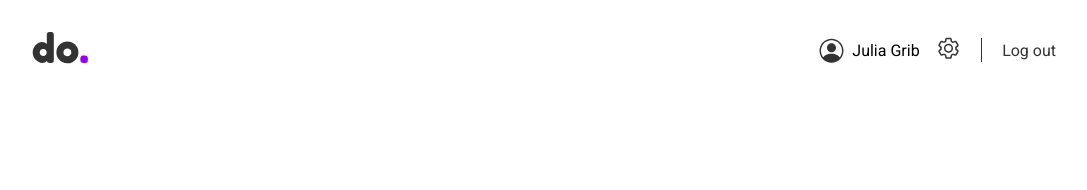
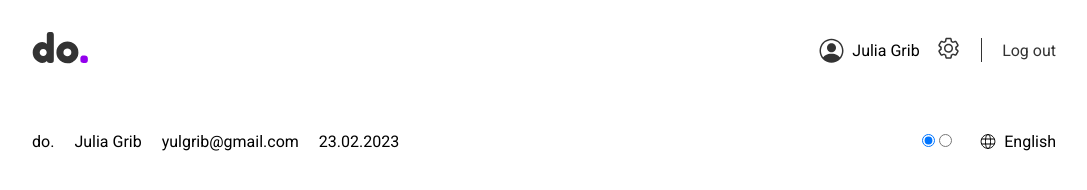
Before and after one commit to JuliaGrib/DataMola, a plain HTML site: page Task_3/user.html in a window 1280 px wide. Shown: the whole page, without its empty margins (96-1183 px from the left). Drawn offline with Linux system fonts and the light colour scheme.

Commit message:
feat: create footer

```diff
--- a/Task_3/assets/styles/base/_variables.css
+++ b/Task_3/assets/styles/base/_variables.css
@@ -8,6 +8,8 @@
     --gap-s: calc(var(--gap)*0.75);
     --gap: 1rem;
     --gap-m: calc(var(--gap)*1.25);
+    --gap-l: calc(var(--gap)*1.5);
+    --gap-xl: calc(var(--gap)*1.75);
 
 
 
--- /dev/null
+++ b/Task_3/assets/styles/block/footer.css
@@ -0,0 +1,34 @@
+.footer__wrapper {
+    padding: var(--padding-xl) 0;
+}
+
+.footer__content {
+    display: flex;
+    justify-content: space-between;
+    align-items: center;
+}
+
+.footer__list {
+    display: flex;
+    gap: var(--gap-m);
+    list-style-type: none;
+}
+
+.footer__tools {
+    display: flex;
+    align-items: center;
+    gap: var(--gap-xl);
+}
+
+
+.language {
+    display: flex;
+    align-items: center;
+    gap: var(--gap-xs);
+}
+
+@media screen and (max-width: 660px) {
+    .footer {
+        display: none;
+    }
+}
--- a/Task_3/assets/styles/block/header.css
+++ b/Task_3/assets/styles/block/header.css
@@ -59,7 +59,7 @@
     display: none;
 }
 
-@media screen and (max-width: 425px) {
+@media screen and (max-width: 660px) {
     .header__wrapper {
         padding: var(--padding-l) 0;
     }
--- a/Task_3/assets/styles/style.css
+++ b/Task_3/assets/styles/style.css
@@ -3,9 +3,16 @@
 @import './base/_variables.css';
 
 @import './block/header.css';
+@import './block/footer.css';
 
 
 .container {
     width: 80vw;
     margin: 0 auto;
 }
+
+@media screen and (max-width: 768px) {
+    .container {
+        width: 90vw;
+    }
+}
--- a/Task_3/user.html
+++ b/Task_3/user.html
@@ -50,6 +50,35 @@
         </div>
     </header>
 
-
+    <footer class="footer">
+        <div class="footer__wrapper">
+            <div class="container">
+                <div class="footer__content">
+                    <div class="footer__info">
+                        <ul class="footer__list">
+                            <li class="footer__list-elem">do.</li>
+                            <li class="footer__list-elem">Julia Grib</li>
+                            <li class="footer__list-elem">yulgrib@gmail.com</li>
+                            <li class="footer__list-elem">23.02.2023</li>
+                        </ul>
+                    </div>
+                    <div class="footer__tools">
+                        <div class="theme">
+                            <input type="radio" name="theme" checked>
+                            <input type="radio" name="theme">
+                        </div>
+                        <div class="language">
+                            <svg width="16" height="15" viewBox="0 0 16 15" fill="none" xmlns="http://www.w3.org/2000/svg">
+                                <path d="M8 14.375C11.7969 14.375 14.875 11.2969 14.875 7.5C14.875 3.70313 11.7969 0.625 8 0.625M8 14.375C4.20313 14.375 1.125 11.2969 1.125 7.5C1.125 3.70313 4.20313 0.625 8 0.625M8 14.375C9.875 14.375 10.5 11.25 10.5 7.5C10.5 3.75 9.875 0.625 8 0.625M8 14.375C6.125 14.375 5.5 11.25 5.5 7.5C5.5 3.75 6.125 0.625 8 0.625M1.75 10H14.25M1.75 5H14.25" stroke="black"/>
+                            </svg>
+                            <span class="language__item">
+                                English
+                            </span>
+                        </div>
+                    </div>
+                </div>
+            </div>
+        </div>
+    </footer>
 </body>
 </html>
```
